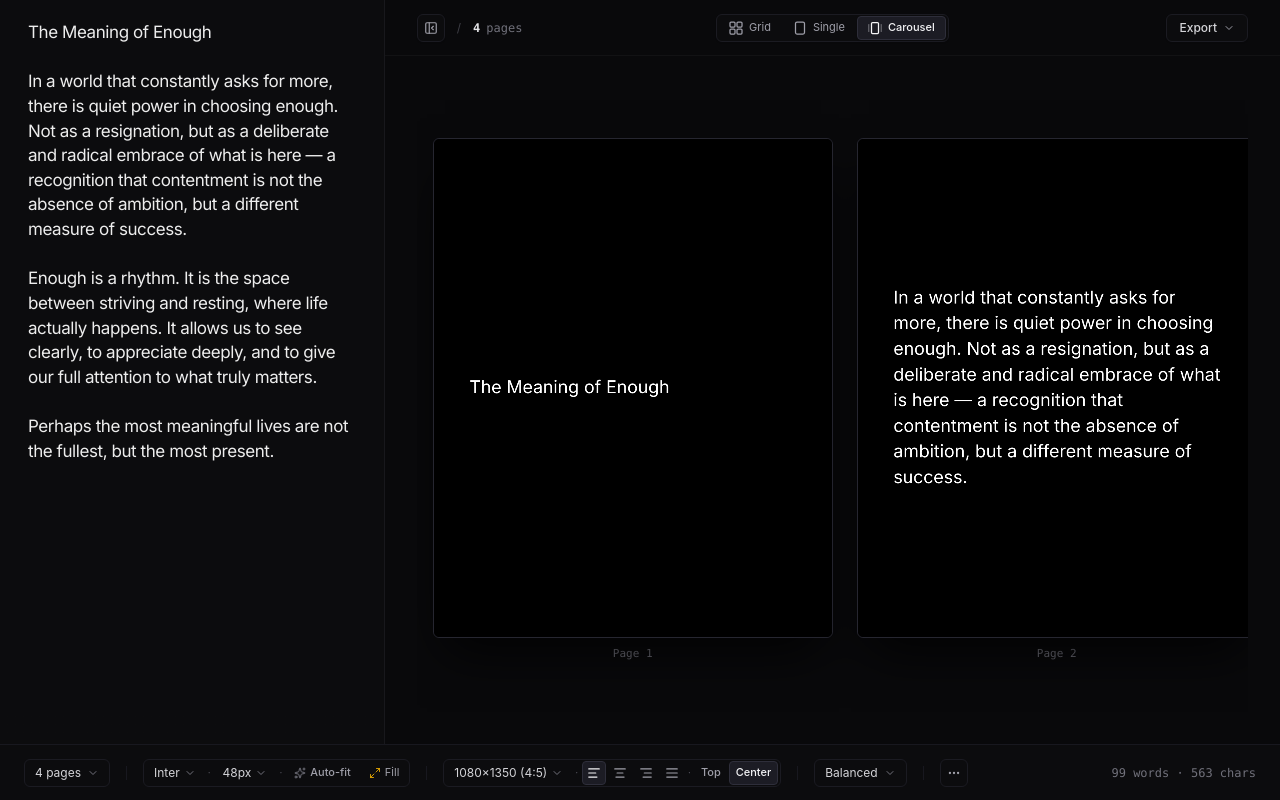
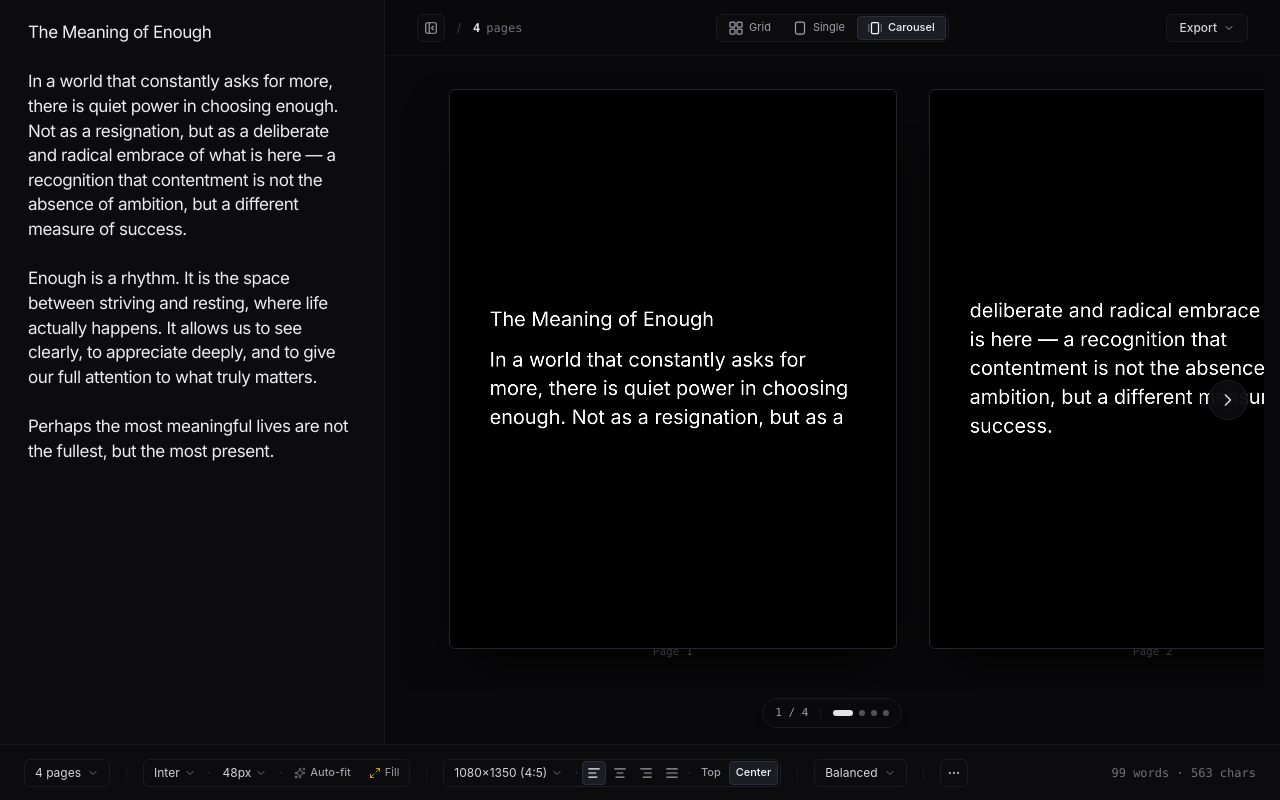
Before and after one commit to miyakejima/longform-rasterizer, a Next.js app: page / in a window 1280 px wide. Both pictures are taken after a click on the button "Carousel". Built offline with nearby package versions, Linux system fonts and the light colour scheme.

Commit message:
fix: calibrate auto-fit/fill math, eliminate editor and color lag, upgrade carousel view

```diff
--- a/src/app/page.tsx
+++ b/src/app/page.tsx
@@ -138,8 +138,9 @@ function Workspace() {
     // eslint-disable-next-line react-hooks/exhaustive-deps
   }, []);
 
-  // Save session on changes
+  // Debounced session saving to prevent synchronous disk/localStorage serialization lag during typing and color picking
   useEffect(() => {
+    const timer = setTimeout(() => {
       saveStoredSession({
         document: doc,
         canvas,
@@ -149,6 +150,8 @@ function Workspace() {
         exportScale,
         selectedPresetId,
       });
+    }, 500);
+    return () => clearTimeout(timer);
   }, [doc, canvas, typography, spacing, advanced, exportScale, selectedPresetId]);
   const handleUndo = useCallback(() => {
     if (historyIndexRef.current > 0) {
@@ -256,29 +259,141 @@ function Workspace() {
     pushHistory(doc, optimized.canvas, optimized.typography, optimized.spacing, advanced);
   }, [doc, canvas, typography, spacing, advanced, pushHistory]);
 
-  // Run pagination & auto-fit
+  // Layout primitives for zero-overhead color adjustments and strict debounced typing
+  const {
+    pageCount: docPageCount,
+    distributionMode: docDistributionMode,
+    manualBreaks: docManualBreaks,
+    layoutLocked: docLayoutLocked,
+    projectName: docProjectName,
+  } = doc;
+
+  const { width: canvasWidth, height: canvasHeight } = canvas;
+
+  const {
+    fontFamily: typoFamily,
+    fontSize: typoFontSize,
+    fontWeight: typoWeight,
+    lineHeight: typoLineHeight,
+    letterSpacing: typoLetterSpacing,
+    alignment: typoAlign,
+    verticalAlignment: typoVAlign,
+  } = typography;
+
+  const {
+    paddingTop: spaceTop,
+    paddingRight: spaceRight,
+    paddingBottom: spaceBottom,
+    paddingLeft: spaceLeft,
+    paragraphSpacing: spacePara,
+    minBottomSpace: spaceMinBottom,
+    verticalAlignment: spaceVAlign,
+  } = spacing;
+
+  const {
+    autoFit: advAutoFit,
+    minFontSize: advMinFont,
+    maxFontSize: advMaxFont,
+    densityTarget: advDensity,
+    balanceStrength: advBalance,
+    preventOrphanLines: advOrphan,
+  } = advanced;
+
+  // Run pagination & auto-fit strictly when layout-affecting properties or debouncedText change
   const paginationResult: PaginationResult = useMemo(() => {
     const effectiveDoc: DocumentState = {
-      ...doc,
       text: debouncedText,
+      projectName: docProjectName,
+      pageCount: docPageCount,
+      distributionMode: docDistributionMode,
+      manualBreaks: docManualBreaks,
+      layoutLocked: docLayoutLocked,
     };
 
-    if (advanced.autoFit && !doc.layoutLocked) {
+    const layoutCanvas: CanvasSettings = {
+      ...canvas,
+      width: canvasWidth,
+      height: canvasHeight,
+    };
+
+    const layoutTypo: TypographySettings = {
+      ...typography,
+      fontFamily: typoFamily,
+      fontSize: typoFontSize,
+      fontWeight: typoWeight,
+      lineHeight: typoLineHeight,
+      letterSpacing: typoLetterSpacing,
+      alignment: typoAlign,
+      verticalAlignment: typoVAlign,
+    };
+
+    const layoutSpacing: SpacingSettings = {
+      ...spacing,
+      paddingTop: spaceTop,
+      paddingRight: spaceRight,
+      paddingBottom: spaceBottom,
+      paddingLeft: spaceLeft,
+      paragraphSpacing: spacePara,
+      minBottomSpace: spaceMinBottom,
+      verticalAlignment: spaceVAlign,
+    };
+
+    const layoutAdv: AdvancedSettings = {
+      ...advanced,
+      autoFit: advAutoFit,
+      minFontSize: advMinFont,
+      maxFontSize: advMaxFont,
+      densityTarget: advDensity,
+      balanceStrength: advBalance,
+      preventOrphanLines: advOrphan,
+    };
+
+    if (advAutoFit && !docLayoutLocked) {
       return autoFitFontSize(effectiveDoc, {
-        canvas,
-        typography,
-        spacing,
-        advanced,
+        canvas: layoutCanvas,
+        typography: layoutTypo,
+        spacing: layoutSpacing,
+        advanced: layoutAdv,
       });
     }
 
     return paginateDocument(effectiveDoc, {
-      canvas,
-      typography,
-      spacing,
-      advanced,
+      canvas: layoutCanvas,
+      typography: layoutTypo,
+      spacing: layoutSpacing,
+      advanced: layoutAdv,
     });
-  }, [debouncedText, doc, canvas, typography, spacing, advanced]);
+    // eslint-disable-next-line react-hooks/exhaustive-deps -- Intentionally decoupling layout primitives from non-layout visual colors (backgroundColor, textColor) to eliminate color picker lag
+  }, [
+    debouncedText,
+    docProjectName,
+    docPageCount,
+    docDistributionMode,
+    docManualBreaks,
+    docLayoutLocked,
+    canvasWidth,
+    canvasHeight,
+    typoFamily,
+    typoFontSize,
+    typoWeight,
+    typoLineHeight,
+    typoLetterSpacing,
+    typoAlign,
+    typoVAlign,
+    spaceTop,
+    spaceRight,
+    spaceBottom,
+    spaceLeft,
+    spacePara,
+    spaceMinBottom,
+    spaceVAlign,
+    advAutoFit,
+    advMinFont,
+    advMaxFont,
+    advDensity,
+    advBalance,
+    advOrphan,
+  ]);
 
   // Derive guaranteed effective typography matching pagination result
   const effectiveTypography = useMemo(
--- a/src/components/PreviewPanel.tsx
+++ b/src/components/PreviewPanel.tsx
@@ -1,6 +1,6 @@
 'use client';
 
-import React, { useState, useEffect } from 'react';
+import React, { useState, useEffect, useRef, useCallback } from 'react';
 import { Sparkles, AlertTriangle, ChevronLeft, ChevronRight } from 'lucide-react';
 import {
   CanvasSettings,
@@ -59,23 +59,70 @@ export const PreviewPanel: React.FC<PreviewPanelProps> = ({
       ? highlightedPageIndex
       : Math.min(Math.max(0, internalSingleIndex), Math.max(0, pages.length - 1));
 
-  // Keyboard navigation for single mode
+  const carouselContainerRef = useRef<HTMLDivElement>(null);
+  const [activeCarouselIndex, setActiveCarouselIndex] = useState(0);
+
+  const scrollCarouselTo = useCallback((index: number) => {
+    const container = carouselContainerRef.current;
+    if (!container) return;
+    const targetChild = container.children[index] as HTMLElement | undefined;
+    if (targetChild) {
+      const containerWidth = container.clientWidth;
+      const childLeft = targetChild.offsetLeft;
+      const childWidth = targetChild.clientWidth;
+      const targetScroll = childLeft - (containerWidth - childWidth) / 2;
+      container.scrollTo({ left: targetScroll, behavior: 'smooth' });
+    }
+    setActiveCarouselIndex(index);
+    onSelectPage(index);
+  }, [onSelectPage]);
+
+  const handleCarouselScroll = () => {
+    const container = carouselContainerRef.current;
+    if (!container || pages.length === 0) return;
+    const center = container.scrollLeft + container.clientWidth / 2;
+    let closestIndex = 0;
+    let minDistance = Infinity;
+
+    for (let i = 0; i < container.children.length; i++) {
+      const child = container.children[i] as HTMLElement;
+      const childCenter = child.offsetLeft + child.clientWidth / 2;
+      const dist = Math.abs(childCenter - center);
+      if (dist < minDistance) {
+        minDistance = dist;
+        closestIndex = i;
+      }
+    }
+    if (closestIndex !== activeCarouselIndex && closestIndex < pages.length) {
+      setActiveCarouselIndex(closestIndex);
+    }
+  };
+
+  // Keyboard navigation for single and carousel modes
   useEffect(() => {
-    if (previewMode !== 'single') return;
+    if (previewMode !== 'single' && previewMode !== 'carousel') return;
     const handleKeyDown = (e: KeyboardEvent) => {
       const target = e.target as HTMLElement;
       if (target && (target.tagName === 'INPUT' || target.tagName === 'TEXTAREA')) return;
       if (e.key === 'ArrowLeft') {
         e.preventDefault();
+        if (previewMode === 'single') {
           setInternalSingleIndex((prev) => Math.max(0, prev - 1));
+        } else {
+          scrollCarouselTo(Math.max(0, activeCarouselIndex - 1));
+        }
       } else if (e.key === 'ArrowRight') {
         e.preventDefault();
+        if (previewMode === 'single') {
           setInternalSingleIndex((prev) => Math.min(pages.length - 1, prev + 1));
+        } else {
+          scrollCarouselTo(Math.min(pages.length - 1, activeCarouselIndex + 1));
+        }
       }
     };
     window.addEventListener('keydown', handleKeyDown);
     return () => window.removeEventListener('keydown', handleKeyDown);
-  }, [previewMode, pages.length]);
+  }, [previewMode, pages.length, activeCarouselIndex, scrollCarouselTo]);
 
   // Grid column class matching large card display
   const getGridCols = () => {
@@ -88,16 +135,22 @@ export const PreviewPanel: React.FC<PreviewPanelProps> = ({
   return (
     <div
       className={`flex flex-col h-full w-full bg-[#09090b] ${
-        previewMode === 'single' ? 'overflow-hidden p-3 md:p-5' : 'overflow-y-auto p-6 md:p-8'
-      } select-none`}
+        previewMode === 'single' || previewMode === 'carousel'
+          ? 'p-4 justify-between items-center overflow-hidden'
+          : 'overflow-y-auto p-8'
+      } relative`}
     >
-      {/* Overflow Warning Banner (if text doesn't fit) */}
+      {/* Text Overflow Warning Banner */}
       {hasOverflow && (
-        <div className="max-w-4xl mx-auto w-full mb-4 p-3 rounded-lg bg-red-950/40 border border-red-800/80 flex items-center justify-between gap-3 text-xs text-red-200 shrink-0">
+        <div className="mb-4 p-3 rounded-lg bg-red-950/40 border border-red-900/60 text-red-200 flex items-center justify-between text-xs max-w-4xl w-full shrink-0 shadow-lg">
           <div className="flex items-center gap-2">
             <AlertTriangle className="w-4 h-4 text-red-400 shrink-0" />
             <span>
-              Text overflows on {overflowingPages.length} {overflowingPages.length === 1 ? 'page' : 'pages'}.
+              {overflowingPages.length === 1
+                ? `Page ${overflowingPages[0].pageIndex + 1} overflows by ~${Math.round(
+                    overflowingPages[0].overflowPx
+                  )}px.`
+                : `${overflowingPages.length} pages overflow canvas bounds.`}
             </span>
           </div>
           <button
@@ -106,7 +159,7 @@ export const PreviewPanel: React.FC<PreviewPanelProps> = ({
             className="flex items-center gap-1.5 px-2.5 py-1 rounded bg-red-900/60 hover:bg-red-800 text-white font-medium transition-colors text-xs"
           >
             <Sparkles className="w-3.5 h-3.5" />
-            <span>Auto-fit to fix</span>
+            Auto-fit Text
           </button>
         </div>
       )}
@@ -181,14 +234,51 @@ export const PreviewPanel: React.FC<PreviewPanelProps> = ({
         </div>
       )}
 
-      {/* Mode 2: Horizontal Carousel Swipe Filmstrip */}
+      {/* Mode 2: Gold-Standard Horizontal Carousel with Floating Controls & Scroll Snap */}
       {previewMode === 'carousel' && (
-        <div className="flex-1 w-full flex items-center overflow-x-auto no-scrollbar py-6 px-4 gap-6">
+        <div className="flex-1 min-h-0 w-full relative flex flex-col items-center justify-center overflow-hidden">
+          {/* Floating Left / Right Navigation Chevrons */}
+          {pages.length > 1 && (
+            <>
+              <button
+                type="button"
+                disabled={activeCarouselIndex === 0}
+                onClick={() => scrollCarouselTo(Math.max(0, activeCarouselIndex - 1))}
+                className="absolute left-4 top-1/2 -translate-y-1/2 z-30 h-10 w-10 rounded-full bg-[#0c0c0e]/90 hover:bg-[#16161c] border border-[#1b1b22] hover:border-[#2e2e3a] text-zinc-300 hover:text-white flex items-center justify-center backdrop-blur-md shadow-2xl transition-all disabled:opacity-0 disabled:pointer-events-none focus-visible:outline-hidden focus-visible:ring-1 focus-visible:ring-zinc-500"
+                title="Previous image (Arrow Left)"
+                aria-label="Previous slide"
+              >
+                <ChevronLeft className="w-5 h-5" />
+              </button>
+
+              <button
+                type="button"
+                disabled={activeCarouselIndex >= pages.length - 1}
+                onClick={() => scrollCarouselTo(Math.min(pages.length - 1, activeCarouselIndex + 1))}
+                className="absolute right-4 top-1/2 -translate-y-1/2 z-30 h-10 w-10 rounded-full bg-[#0c0c0e]/90 hover:bg-[#16161c] border border-[#1b1b22] hover:border-[#2e2e3a] text-zinc-300 hover:text-white flex items-center justify-center backdrop-blur-md shadow-2xl transition-all disabled:opacity-0 disabled:pointer-events-none focus-visible:outline-hidden focus-visible:ring-1 focus-visible:ring-zinc-500"
+                title="Next image (Arrow Right)"
+                aria-label="Next slide"
+              >
+                <ChevronRight className="w-5 h-5" />
+              </button>
+            </>
+          )}
+
+          {/* Carousel Scroll Track: Height-constrained, Aspect-Ratio Preserving */}
+          <div
+            ref={carouselContainerRef}
+            onScroll={handleCarouselScroll}
+            className="flex-1 min-h-0 w-full flex items-center overflow-x-auto snap-x snap-mandatory py-4 px-12 gap-8 scroll-smooth"
+          >
             {pages.map((page, idx) => (
               <div
                 key={`preview-carousel-${page.pageIndex}`}
-              className="w-[320px] sm:w-[360px] md:w-[400px] shrink-0 flex flex-col items-center gap-2"
+                className="h-full max-h-[70vh] min-h-[280px] shrink-0 flex flex-col items-center justify-center snap-center"
+                style={{
+                  aspectRatio: `${canvas.width} / ${canvas.height}`,
+                }}
               >
+                <div className="w-full flex-1 min-h-0 relative flex items-center justify-center">
                   <PageCard
                     page={page}
                     totalPages={pages.length}
@@ -200,16 +290,47 @@ export const PreviewPanel: React.FC<PreviewPanelProps> = ({
                     projectName={projectName}
                     isHovered={highlightedPageIndex === idx}
                     onHover={(isHovering) => onPageHover(isHovering ? idx : null)}
-                onClick={() => onSelectPage(idx)}
+                    onClick={() => {
+                      scrollCarouselTo(idx);
+                      onSelectPage(idx);
+                    }}
                     onEnlarge={() => onOpenFullscreen(idx)}
                     allowClippedExport={allowClippedExport}
                     onBlockedExport={onBlockedExport}
                   />
-              <span className="text-[11px] font-mono text-zinc-500 select-none">
+                </div>
+                <span className="text-[11px] font-mono text-zinc-500 mt-2 shrink-0 select-none">
                   Page {page.pageIndex + 1}
                 </span>
               </div>
             ))}
+          </div>
+
+          {/* Bottom Interactive Slide Indicators & Page Counter */}
+          {pages.length > 1 && (
+            <div className="flex items-center gap-3 py-1.5 px-3 rounded-full bg-[#0c0c0e]/80 border border-[#1b1b22] backdrop-blur-md shrink-0 shadow-lg mt-2 select-none">
+              <span className="text-[11px] font-mono text-zinc-400">
+                {activeCarouselIndex + 1} / {pages.length}
+              </span>
+              <div className="w-px h-3 bg-[#18181f]" />
+              <div className="flex items-center gap-1.5">
+                {pages.map((p, idx) => (
+                  <button
+                    key={`dot-${p.pageIndex}`}
+                    type="button"
+                    onClick={() => scrollCarouselTo(idx)}
+                    className={`h-1.5 rounded-full transition-all focus-visible:outline-hidden ${
+                      activeCarouselIndex === idx
+                        ? 'w-5 bg-zinc-200'
+                        : 'w-1.5 bg-zinc-600 hover:bg-zinc-400'
+                    }`}
+                    title={`Go to page ${idx + 1}`}
+                    aria-label={`Go to page ${idx + 1}`}
+                  />
+                ))}
+              </div>
+            </div>
+          )}
         </div>
       )}
 
```
Also changed, not shown: src/components/PageCard.tsx (+14 -7 lines), src/engine/pagination.ts (+7 -0 lines), src/engine/visualBalance.ts (+7 -6 lines), 1 other file (tests, documents, lock files or other folders). Lines whose indentation alone changed are shown as unchanged.
